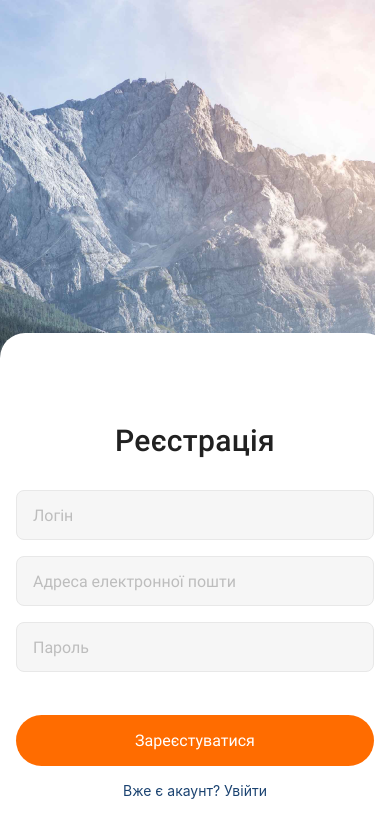
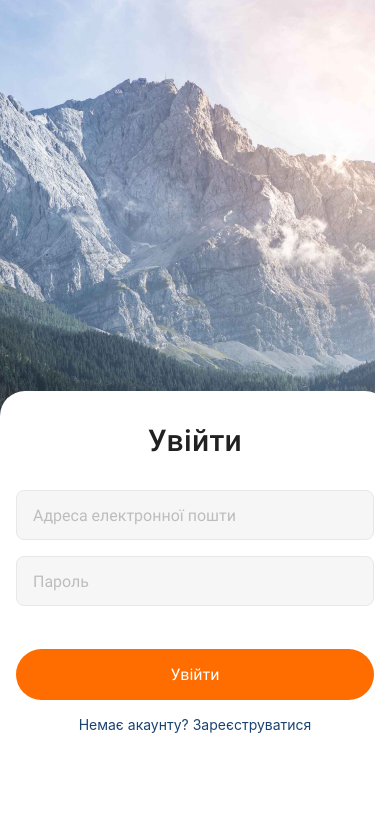
Before and after one commit to Aleksandr2905/react-native-project, a React Native app: screen /Login in a window 390 px wide. Shown: the top 838 px of the page. Built offline with nearby package versions, Linux system fonts and the light colour scheme.

Commit message:
added login form & style active input

```diff
--- a/App.js
+++ b/App.js
@@ -3,6 +3,7 @@ import { StyleSheet, View } from "react-native";
 import { useFonts } from "expo-font";
 import { Background } from "./src/components/Background";
 import { RegistrationScreen } from "./src/Screens/RegistrationScreen";
+import { LoginScreen } from "./src/Screens/LoginScreen";
 
 export default function App() {
   const [fontsLoaded] = useFonts({
@@ -19,7 +20,8 @@ export default function App() {
   return (
     <Background>
       <View style={styles.container}>
-        <RegistrationScreen />
+        {/* <RegistrationScreen /> */}
+        <LoginScreen />
         <StatusBar style="auto" />
       </View>
     </Background>
--- a/src/Screens/LoginScreen.jsx
+++ b/src/Screens/LoginScreen.jsx
@@ -1,5 +1,27 @@
-import React from "react";
+import { StyleSheet, View } from "react-native";
+import { Background } from "../components/Background";
+import { Title } from "../components/Title";
+import { LoginForm } from "../components/LoginForm";
 
 export const LoginScreen = () => {
-  return <div>LoginScreen</div>;
+  return (
+    <Background>
+      <View style={styles.container}>
+        <Title title="Увійти" />
+        <LoginForm />
+      </View>
+    </Background>
+  );
 };
+
+const styles = StyleSheet.create({
+  container: {
+    width: "100%",
+    paddingTop: 32,
+    borderTopLeftRadius: 25,
+    borderTopRightRadius: 25,
+    paddingLeft: 16,
+    paddingRight: 16,
+    backgroundColor: "#fff",
+  },
+});
--- a/src/components/Input.jsx
+++ b/src/components/Input.jsx
@@ -1,13 +1,18 @@
+import { useState } from "react";
 import { StyleSheet, TextInput } from "react-native";
 
 export const Input = ({ name, value, placeholder, onChangeText }) => {
+  const [isFocused, setIsFocused] = useState(false);
+
   return (
     <TextInput
-      style={styles.input}
+      style={[styles.input, isFocused && styles.inputFocused]}
       name={name}
       placeholder={placeholder}
       placeholderTextColor="#bdbdbd"
       value={value}
+      onFocus={() => setIsFocused(true)}
+      onBlur={() => setIsFocused(false)}
       onChangeText={onChangeText}
     />
   );
@@ -27,4 +32,8 @@ const styles = StyleSheet.create({
     borderColor: "#E8E8E8",
     backgroundColor: "#F6F6F6",
   },
+  inputFocused: {
+    borderColor: "#ff6c00",
+    backgroundColor: "#fff",
+  },
 });
--- /dev/null
+++ b/src/components/LoginForm.jsx
@@ -0,0 +1,22 @@
+import { StyleSheet, Text, View } from "react-native";
+import { Input } from "./Input";
+import { ButtonForm } from "./ButtonForm";
+
+export const LoginForm = () => {
+  return (
+    <View>
+      <Input name="email" placeholder="Адреса електронної пошти" value="" />
+      <Input name="password" placeholder="Пароль" value="" />
+      <ButtonForm title="Увійти" />
+      <Text style={styles.text}>Немає акаунту? Зареєструватися</Text>
+    </View>
+  );
+};
+
+const styles = StyleSheet.create({
+  text: {
+    textAlign: "center",
+    color: "#1b4371",
+    marginBottom: 111,
+  },
+});
```
